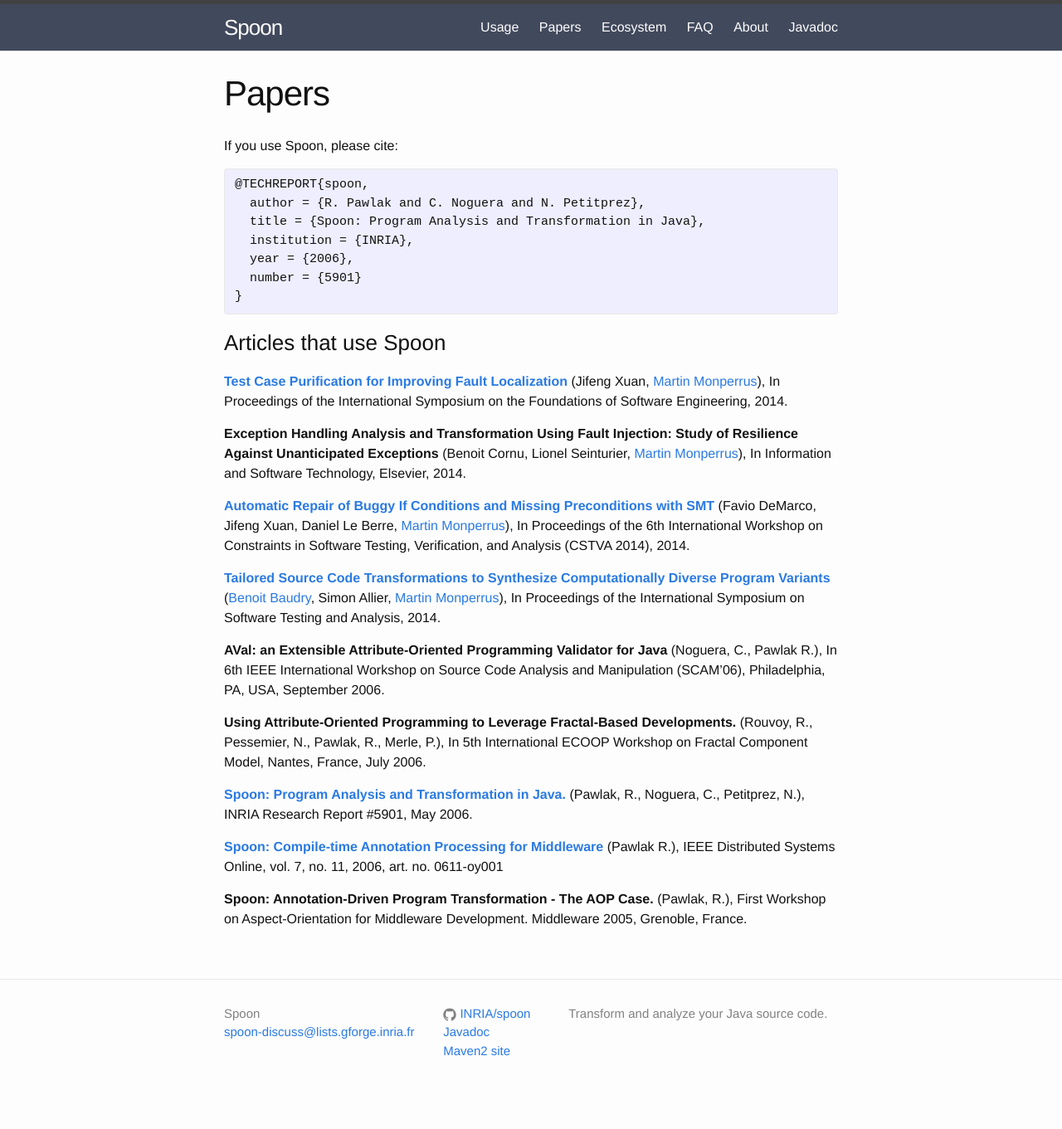
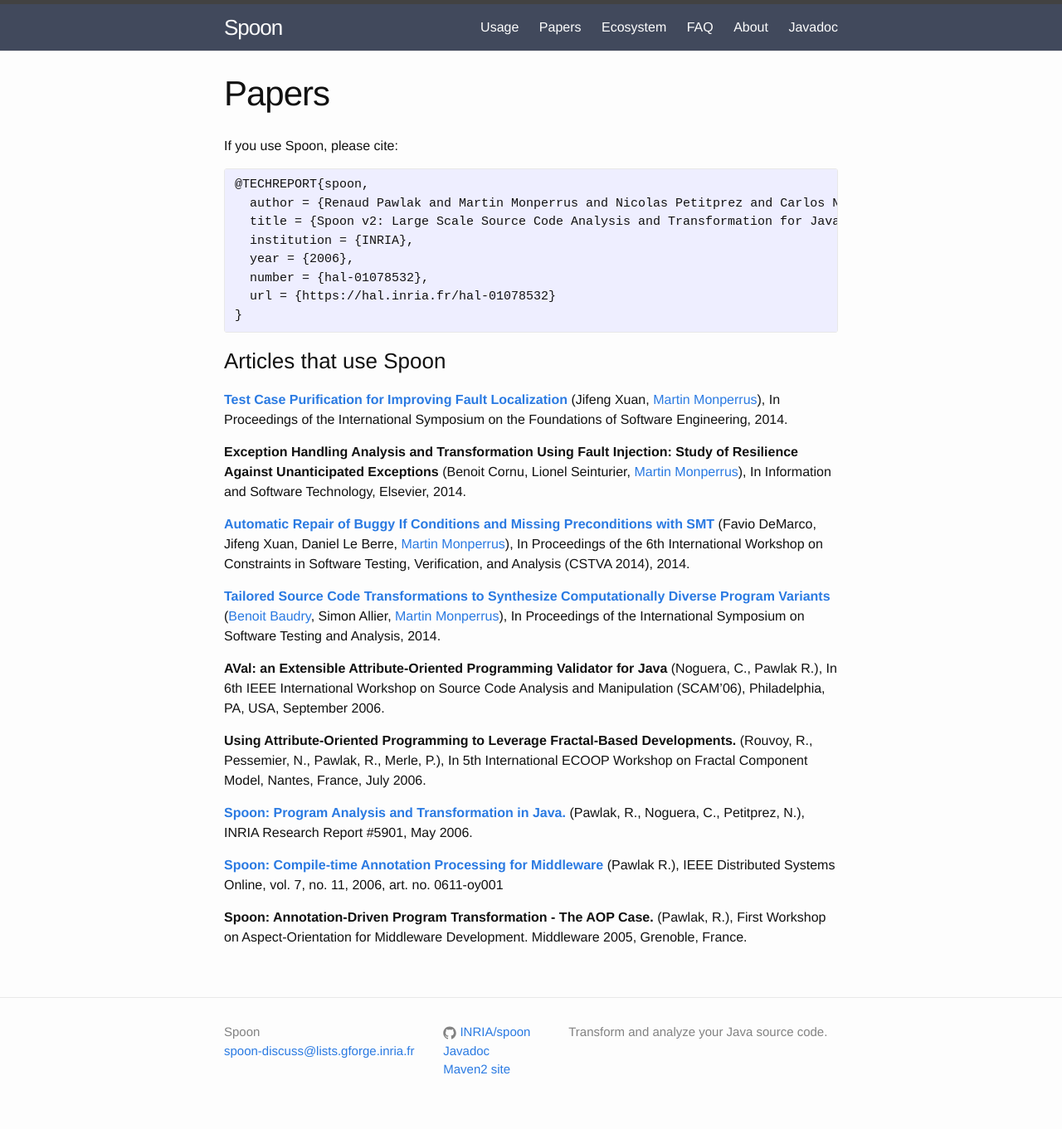
Before and after one commit to INRIA/spoon, a Jekyll site: the page built from 01-papers.md, in a window 1280 px wide. Shown: the whole page at 83% size. Built offline with Jekyll 4.4.1, drawn with Linux system fonts in a browser that asks for light colours; before the commit the page ends 1338 px from its top, so only the background shows below that.

```diff
--- a/01-papers.md
+++ b/01-papers.md
@@ -7,11 +7,12 @@ permalink: /Papers/Main/
 If you use Spoon, please cite:
 {% highlight latex %}
 @TECHREPORT{spoon,
-  author = {R. Pawlak and C. Noguera and N. Petitprez},
-  title = {Spoon: Program Analysis and Transformation in Java},
+  author = {Renaud Pawlak and Martin Monperrus and Nicolas Petitprez and Carlos Noguera and Lionel Seinturier},
+  title = {Spoon v2: Large Scale Source Code Analysis and Transformation for Java},
   institution = {INRIA},
   year = {2006},
-  number = {5901}
+  number = {hal-01078532},
+  url = {https://hal.inria.fr/hal-01078532}
 }
 {% endhighlight %}
 
```
Also changed, not shown: _posts/2014-10-02-introduction.md (+4 -2 lines).
